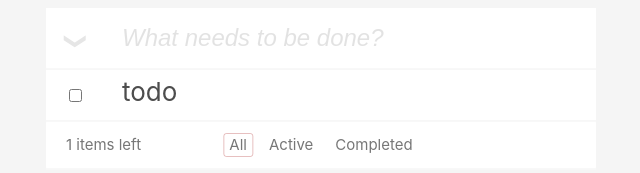
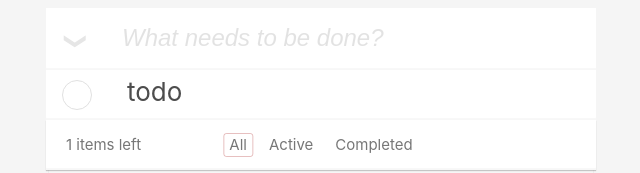
Before and after one commit to SergeyOsipenko/todo-react, a React (Create React App) app: page / in a window 1280 px wide. Shown: the part 145-318 px from the top of the page, without its empty margins (319-959 px from the left). Built offline with nearby package versions, Linux system fonts and the light colour scheme.

Commit message:
Add style changes(3d box-shadow, custom checkbox)

```diff
--- a/src/Board/Board.js
+++ b/src/Board/Board.js
@@ -11,7 +11,9 @@ function Board() {
 
     return (
         <div className="Board">
-            <DoingsEnter/>
+            <DoingsEnter
+                doings={doings}
+                hasUnCompletedElements={doings.filter(doing => !doing.isCompleted).length > 0}/>
             <ul className="todo-list">
                 {
                     {
--- a/src/Doing/Doing.css
+++ b/src/Doing/Doing.css
@@ -5,16 +5,12 @@
 
     width: 100%;
     height: 50px;
-    padding: 0 23px;
+    padding: 0 16px;
     box-sizing: border-box;
 
     color:#4d4d4d;
 
     box-shadow: inset 0 -2px 1px rgba(0,0,0,0.03);
-}
-
-.doing:last-of-type{
-    box-shadow: none
 }
 
 .deleteRow{
@@ -38,7 +34,8 @@
 }
 
 .text{
-    margin-left: 40px;
+    margin-left: 35px;
+    transition: all 0.5s ease-out;
 }
 
 .spacer{
@@ -46,10 +43,51 @@
     flex: 1;
 }
 
-.doingStatus:checked + .text{
+.check-container{
+    position: relative;
+    height: 30px;
+    width: 30px;
+}
+
+.check-container > .doingStatus {
+    position: absolute;
+    opacity: 0;
+    height: 0;
+    width: 0;
+}
+
+.checkmark{
+    display: block;
+    position: absolute;
+    top: 0;
+    left: 0;
+    height: 30px;
+    width: 30px;
+    border: 1px solid #e1e1e1;
+    border-radius: 100%;
+}
+
+.checkmark:after{
+    content: "";
+    position: absolute;
+    left: 50%;
+    top: 50%;
+    width: 7px;
+    height: 15px;
+    border: solid rgb(64, 212, 64);
+    border-width: 0 2px 2px 0;
+    transform: rotate(45deg) translate(-9px, -5px);
+    opacity: 0;
+    transition: all 0.5s ease-in-out;
+}
+
+.doingStatus:checked + .checkmark:after{
+    opacity: 1;
+}
+
+.text.completed{
     text-decoration: line-through;
     opacity: .5;
-    transition: all 0.5s ease-out;
 }
 
 .form-check{
--- a/src/Doing/Doing.js
+++ b/src/Doing/Doing.js
@@ -8,10 +8,13 @@ function Doing(props) {
 
     return (
         <div className="doing">
-            <input  className='doingStatus' id="doingStatus" type="checkbox" checked={props.status} onChange={() => dispatch(updateRowStatus(props.index))}/>
-            <label className="text">{props.value}</label>
+            <div className="check-container">
+                <input  className='doingStatus' id={`doingStatus_${props.index}`} type="checkbox" checked={props.status} onChange={() => dispatch(updateRowStatus(props.index))}/>
+                <label className="checkmark" htmlFor={`doingStatus_${props.index}`}></label>
+            </div>
+            <label className={`text ${props.status ? 'completed' : ''}`}>{props.value}</label>
             <div className="spacer"></div>
-            <button className="deleteRow" onClick={() => dispatch(deleteRow(props.index))}>X</button>
+            <button className="deleteRow" onClick={() => dispatch(deleteRow(props.index))}>x</button>
         </div>
     );
 }
--- a/src/DoingsEnter/DoingsEnter.js
+++ b/src/DoingsEnter/DoingsEnter.js
@@ -1,16 +1,15 @@
 import React from 'react';
 import './DoingsEnter.css';
-import {useDispatch, useSelector} from 'react-redux';
+import {useDispatch} from 'react-redux';
 import {addRow, toggleRows} from '../actions'
 
-function DoingsEnter() {
-    const doings = useSelector(state => state.doings);
+function DoingsEnter(props) {
     const dispatch = useDispatch();
 
     return (
         <div className="header">
-            {doings.length > 0 ? [
-                <input type="checkbox" key="toggleAll" id="toggleAll" onChange={(event) => dispatch(toggleRows(event.target.checked))}/>,
+            {props.doings.length > 0 ? [
+                <input type="checkbox" key="toggleAll" id="toggleAll" checked={!props.hasUnCompletedElements} onChange={(event) => dispatch(toggleRows(event.target.checked))}/>,
                 <label htmlFor="toggleAll" key="toggleAll-label" className="toggle-all"></label>
              ] : null
             }
--- a/src/Footer/Footer.css
+++ b/src/Footer/Footer.css
@@ -1,5 +1,7 @@
 .footer{
     position: relative;
+    z-index: 3;
+
     display: flex;
     align-items: center;
 
@@ -10,8 +12,17 @@
 
     color: #777;
     font-size: 15px;
+}
 
-    box-shadow: inset 0 2px 1px rgba(0,0,0,0.03);
+.footer:before{
+    content: '';
+    position: absolute;
+    right: 0;
+    bottom: 0;
+    left: 0;
+    height: 50px;
+    overflow: hidden;
+    box-shadow: 0 1px 1px rgba(0, 0, 0, 0.2), 0 8px 0 -3px #f6f6f6, 0 9px 1px -3px rgba(0, 0, 0, 0.2), 0 16px 0 -6px #f6f6f6, 0 17px 2px -6px rgba(0, 0, 0, 0.2);
 }
 
 .filter{
--- a/src/Footer/Footer.js
+++ b/src/Footer/Footer.js
@@ -31,7 +31,6 @@ function Footer(props) {
                 >Clear completed</button> :
                 null
             }
-
         </div>
     );
 }
```
